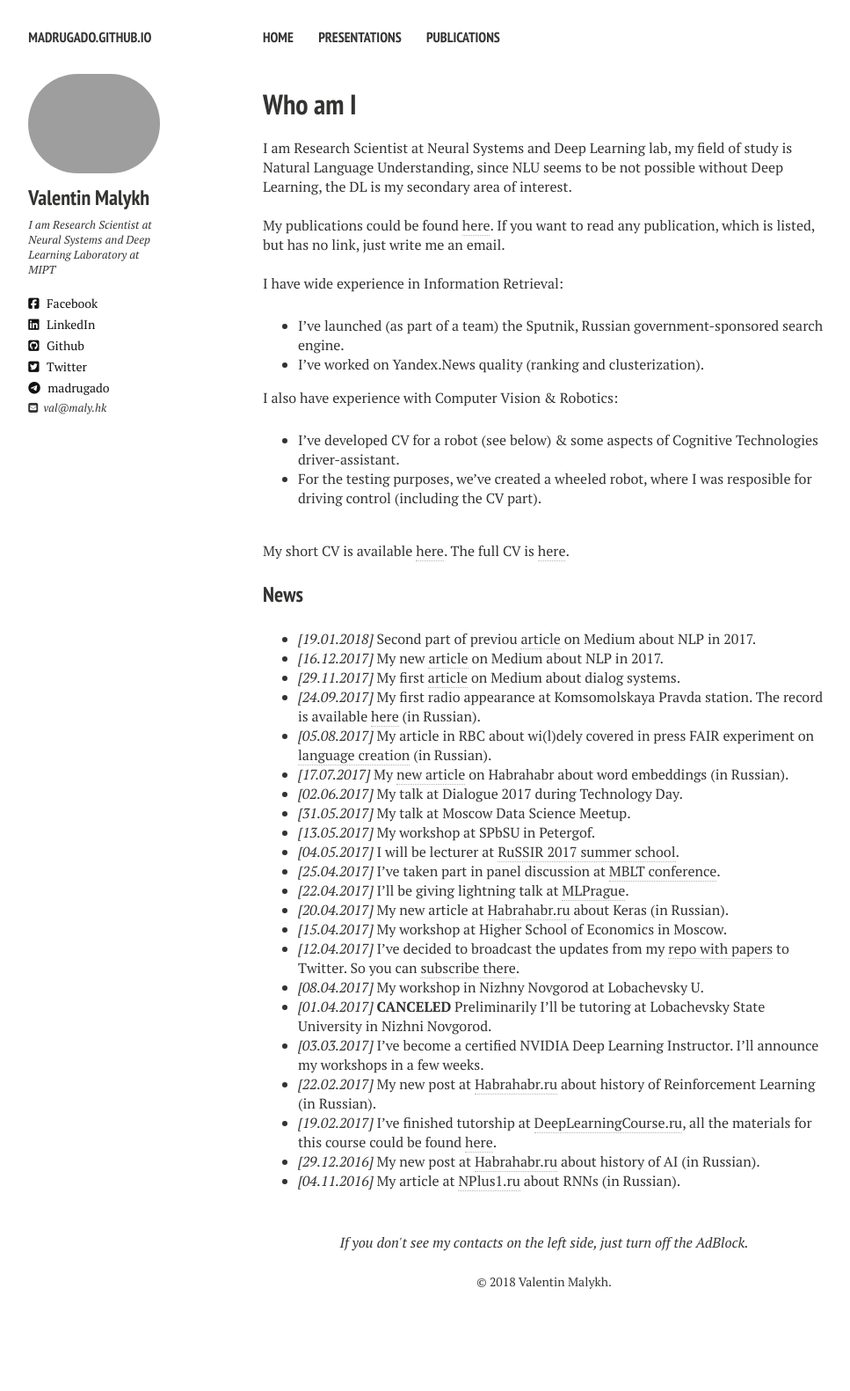
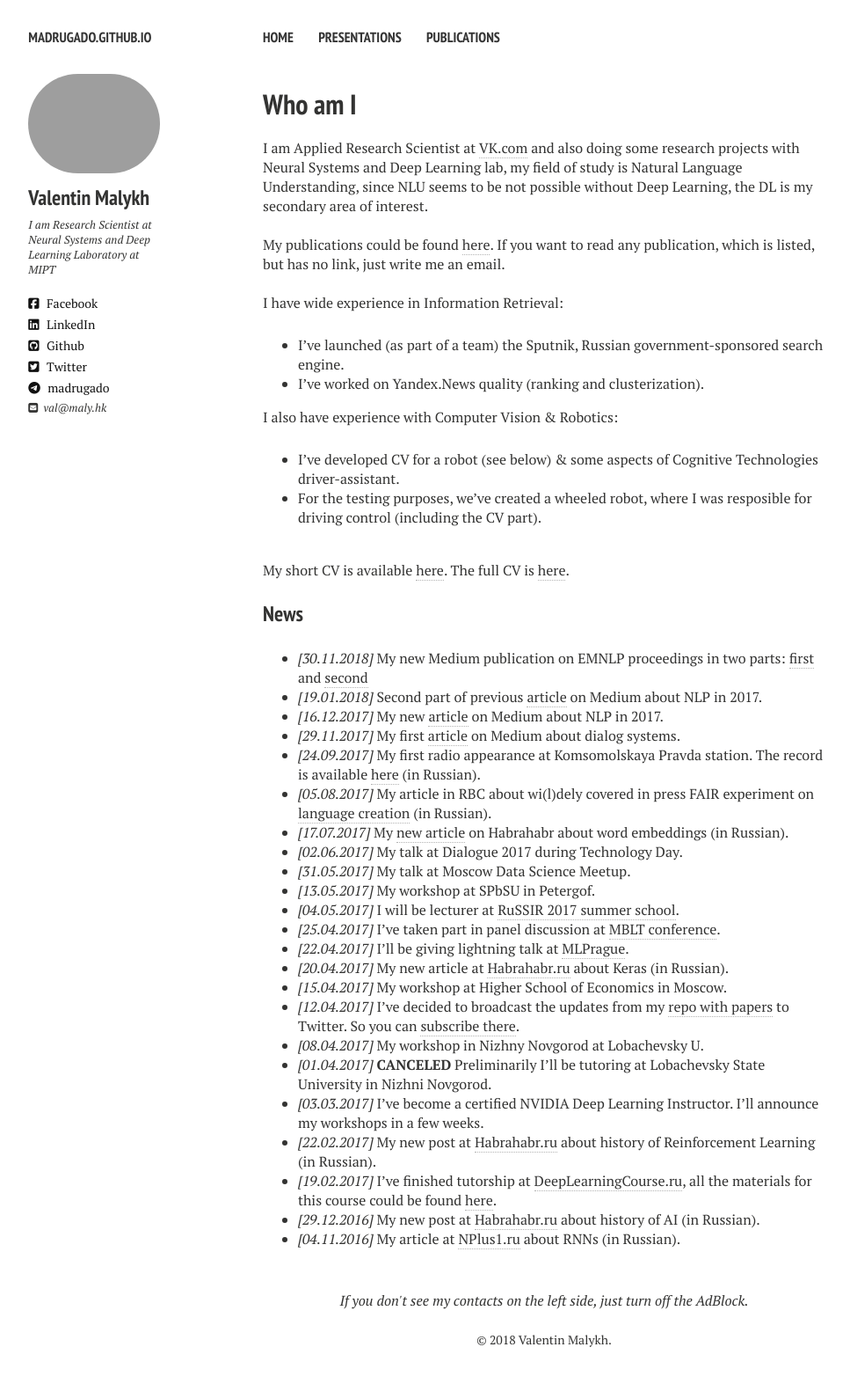
Before and after one commit to madrugado/madrugado.github.io, a Jekyll site: the page built from index.md, in a window 1280 px wide. Shown: the whole page at 88% size, without its empty margins (21-988 px from the left). Built offline with Jekyll 4.4.1, drawn with Linux system fonts in a browser that asks for light colours; nearby versions of some CDN libraries; before the commit the page ends 1515 px from its top, so only the background shows below that.

Commit message:
ENH: medium pubs

```diff
--- a/index.md
+++ b/index.md
@@ -3,7 +3,8 @@ layout: home
 title: Who am I
 ---
 
-I am Research Scientist at Neural Systems and Deep Learning lab, my field of study is Natural Language Understanding, since NLU seems to be not possible without Deep Learning, the DL is my secondary area of interest.
+
+I am Applied Research Scientist at [VK.com](https://vk.com) and also doing some research projects with Neural Systems and Deep Learning lab, my field of study is Natural Language Understanding, since NLU seems to be not possible without Deep Learning, the DL is my secondary area of interest.
 
 <br />
 
@@ -24,7 +25,8 @@ I also have experience with Computer Vision & Robotics:
 My short CV is available [here](resume/one-page-cv.pdf). The full CV is [here](https://www.dropbox.com/s/ce0d73trfwtfc7h/academic_CV2.pdf?dl=1).
 
 ### News
-- *[19.01.2018]* Second part of previou [article](https://medium.com/@madrugado/advances-in-nlp-in-2017-part-ii-d8da391a3f01) on Medium about NLP in 2017.
+- *[30.11.2018]* My new Medium publication on EMNLP proceedings in two parts: [first](https://medium.com/@madrugado/interesting-stuff-at-emnlp-part-i-4a79b5007eb1) and [second](https://medium.com/@madrugado/interesting-stuff-at-emnlp-part-ii-ce92ac928f16)
+- *[19.01.2018]* Second part of previous [article](https://medium.com/@madrugado/advances-in-nlp-in-2017-part-ii-d8da391a3f01) on Medium about NLP in 2017.
 - *[16.12.2017]* My new [article](https://medium.com/@madrugado/advances-in-nlp-in-2017-b00e927fcc57) on Medium about NLP in 2017.
 - *[29.11.2017]* My first [article](https://medium.com/@madrugado/what-are-the-dialog-systems-or-something-about-eliza-9aefb551eaaa) on Medium about dialog systems.
 - *[24.09.2017]* My first radio appearance at Komsomolskaya Pravda station. The record is available [here](https://www.kp.ru/radio/guest/827003/) (in Russian).
```
